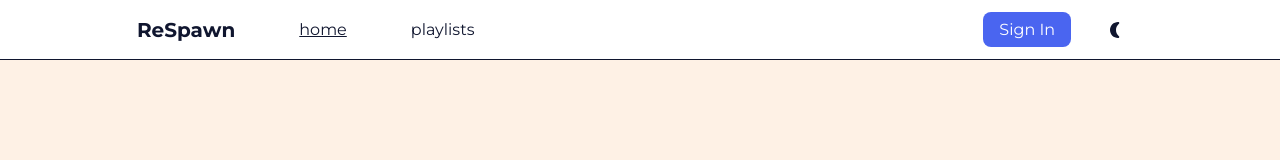
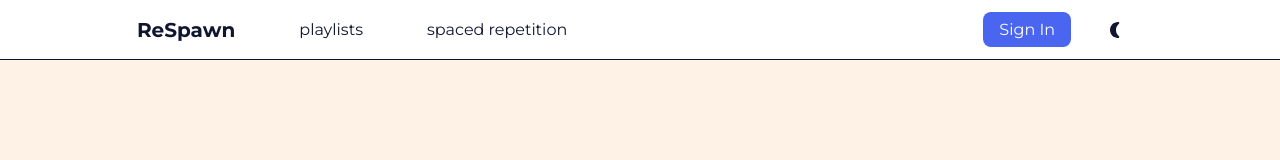
Before and after one commit to Boom123bam/Res-pawn, a SvelteKit app: page / in a window 1280 px wide. Shown: the top 160 px of the page. Built offline with nearby package versions, Linux system fonts and the light colour scheme; no server answers.

Commit message:
Update Navbar.svelte

```diff
--- a/src/components/Navbar.svelte
+++ b/src/components/Navbar.svelte
@@ -30,17 +30,25 @@
         <h4>ReSpawn</h4>
       </a>
     </li>
-    <li
+    <!-- <li
       aria-current={$page.url.pathname === "/" ? "page" : undefined}
     >
       <a href="/">home</a>
-    </li>
+    </li> -->
     <li
       aria-current={$page.url.pathname === "/playlists"
         ? "page"
         : undefined}
     >
       <a href="/playlists">playlists</a>
+    </li>
+    <li
+      aria-current={$page.url.pathname ===
+      "/article/spaced-repetition"
+        ? "page"
+        : undefined}
+    >
+      <a href="/article/spaced-repetition">spaced repetition</a>
     </li>
     {#if $userData}
       <li class="user">
```
